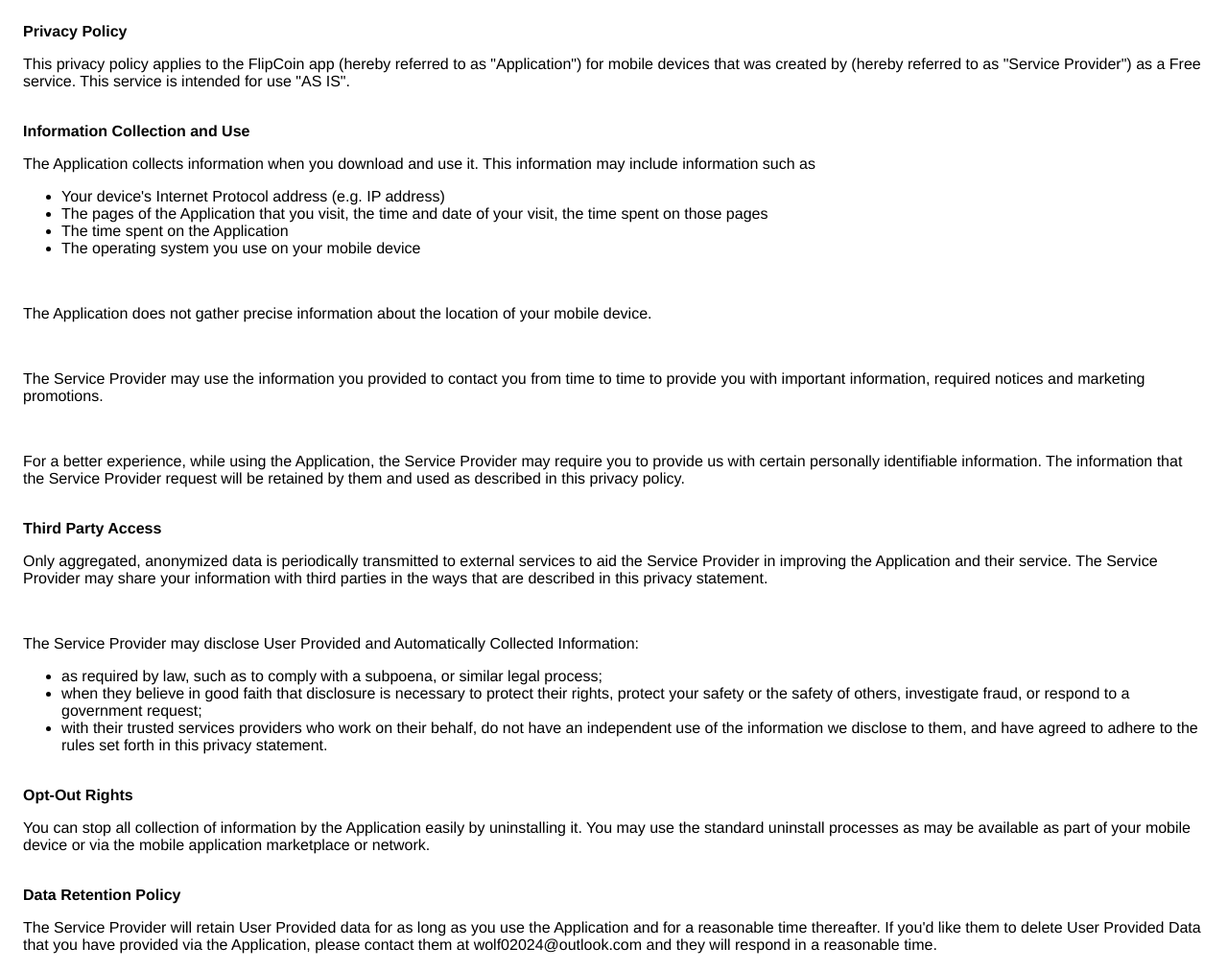
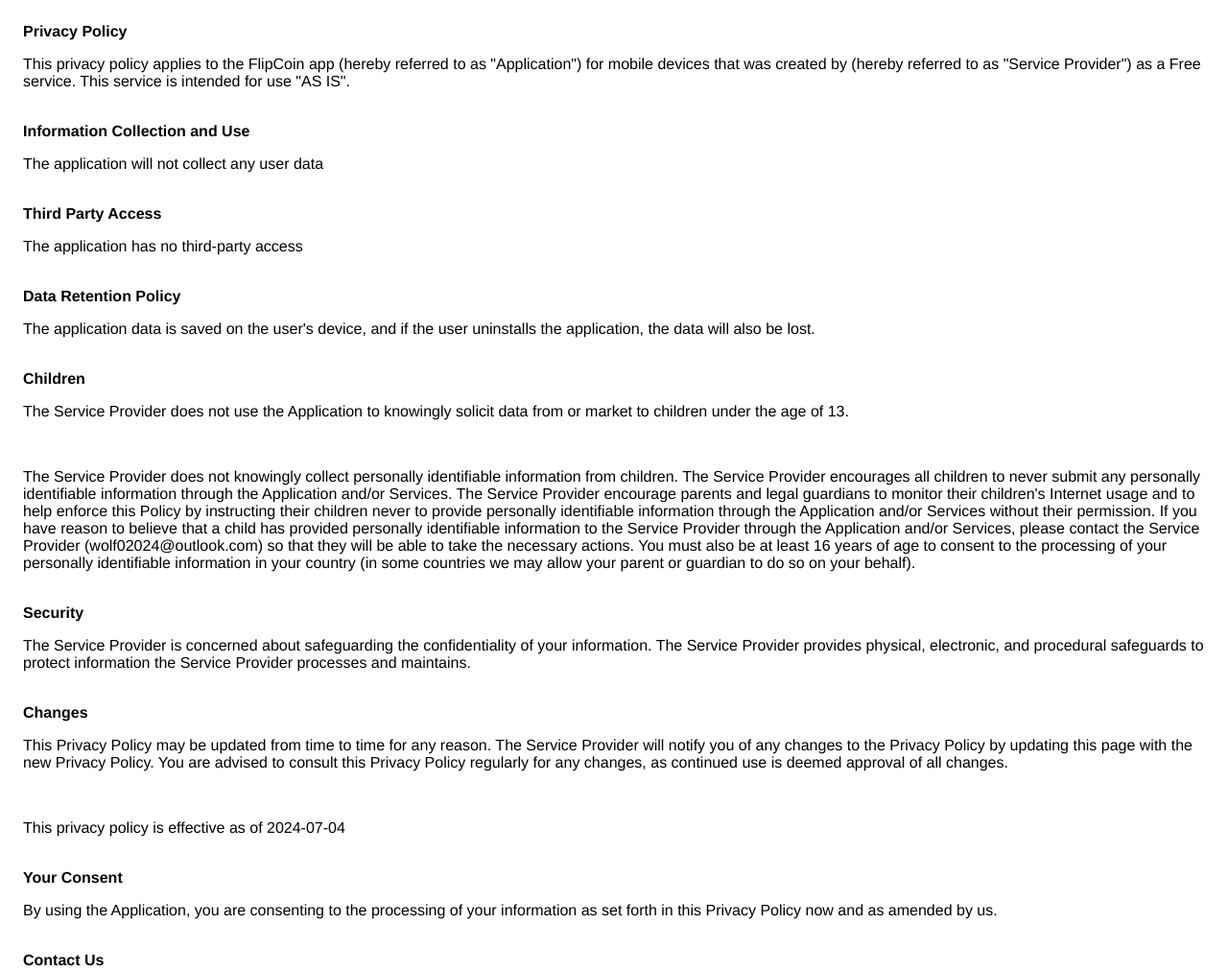
Before and after one commit to wolf02024/wolf0.github.io, a plain HTML site: page index.html in a window 1280 px wide. Shown: the top 1012 px of the page at 96% size. Drawn offline with Linux system fonts and the light colour scheme.

Commit message:
private policy

```diff
--- a/index.html
+++ b/index.html
@@ -15,36 +15,16 @@
 
 <body>
     <strong>Privacy Policy</strong>
-    <p>This privacy policy applies to the FlipCoin app (hereby referred to as "Application") for mobile devices that was created by (hereby referred to as "Service Provider") as a Free service. This service is intended for use "AS IS".</p><br><strong>Information Collection and Use</strong>
-    <p>The Application collects information when you download and use it. This information may include information such as</p>
-    <ul>
-        <li>Your device's Internet Protocol address (e.g. IP address)</li>
-        <li>The pages of the Application that you visit, the time and date of your visit, the time spent on those pages</li>
-        <li>The time spent on the Application</li>
-        <li>The operating system you use on your mobile device</li>
-    </ul>
-    <p></p><br>
-    <p>The Application does not gather precise information about the location of your mobile device.</p>
-    <div style="display: none;">
-        <p>The Application collects your device's location, which helps the Service Provider determine your approximate geographical location and make use of in below ways:</p>
-        <ul>
-            <li>Geolocation Services: The Service Provider utilizes location data to provide features such as personalized content, relevant recommendations, and location-based services.</li>
-            <li>Analytics and Improvements: Aggregated and anonymized location data helps the Service Provider to analyze user behavior, identify trends, and improve the overall performance and functionality of the Application.</li>
-            <li>Third-Party Services: Periodically, the Service Provider may transmit anonymized location data to external services. These services assist them in enhancing the Application and optimizing their offerings.</li>
-        </ul>
-    </div><br>
-    <p>The Service Provider may use the information you provided to contact you from time to time to provide you with important information, required notices and marketing promotions.</p><br>
-    <p>For a better experience, while using the Application, the Service Provider may require you to provide us with certain personally identifiable information. The information that the Service Provider request will be retained by them and used as described in this privacy policy.</p><br><strong>Third Party Access</strong>
-    <p>Only aggregated, anonymized data is periodically transmitted to external services to aid the Service Provider in improving the Application and their service. The Service Provider may share your information with third parties in the ways that are described in this privacy statement.</p><!----><br>
-    <p>The Service Provider may disclose User Provided and Automatically Collected Information:</p>
-    <ul>
-        <li>as required by law, such as to comply with a subpoena, or similar legal process;</li>
-        <li>when they believe in good faith that disclosure is necessary to protect their rights, protect your safety or the safety of others, investigate fraud, or respond to a government request;</li>
-        <li>with their trusted services providers who work on their behalf, do not have an independent use of the information we disclose to them, and have agreed to adhere to the rules set forth in this privacy statement.</li>
-    </ul>
-    <p></p><br><strong>Opt-Out Rights</strong>
-    <p>You can stop all collection of information by the Application easily by uninstalling it. You may use the standard uninstall processes as may be available as part of your mobile device or via the mobile application marketplace or network.</p><br><strong>Data Retention Policy</strong>
-    <p>The Service Provider will retain User Provided data for as long as you use the Application and for a reasonable time thereafter. If you'd like them to delete User Provided Data that you have provided via the Application, please contact them at wolf02024@outlook.com and they will respond in a reasonable time.</p><br><strong>Children</strong>
+    <p>This privacy policy applies to the FlipCoin app (hereby referred to as "Application") for mobile devices that was created by (hereby referred to as "Service Provider") as a Free service. This service is intended for use "AS IS".</p>
+    <br><strong>Information Collection and Use</strong>
+    <p> The application will not collect any user data</p>
+    <br><strong>Third Party Access</strong>
+    <p>The application has no third-party access</p>
+    <br><strong>Data Retention Policy</strong>
+    <p>
+        The application data is saved on the user's device, and if the user uninstalls the application, the data will also be lost.
+    </p>
+    <br><strong>Children</strong>
     <p>The Service Provider does not use the Application to knowingly solicit data from or market to children under the age of 13.</p><!---->
     <div><br>
         <p>The Service Provider does not knowingly collect personally identifiable information from children. The Service Provider encourages all children to never submit any personally identifiable information through the Application and/or Services. The Service Provider encourage parents and legal guardians to monitor their children's Internet usage and to help enforce this Policy by instructing their children never to provide personally identifiable information through the Application and/or Services without their permission. If you have reason to believe that a child has provided personally identifiable information to the Service Provider through the Application and/or Services, please contact the Service Provider (wolf02024@outlook.com) so that they will be able to take the necessary actions. You must also be at least 16 years of age to consent to the processing of your personally identifiable information in your country (in some countries we may allow your parent or guardian to do so on your behalf).</p>
```
